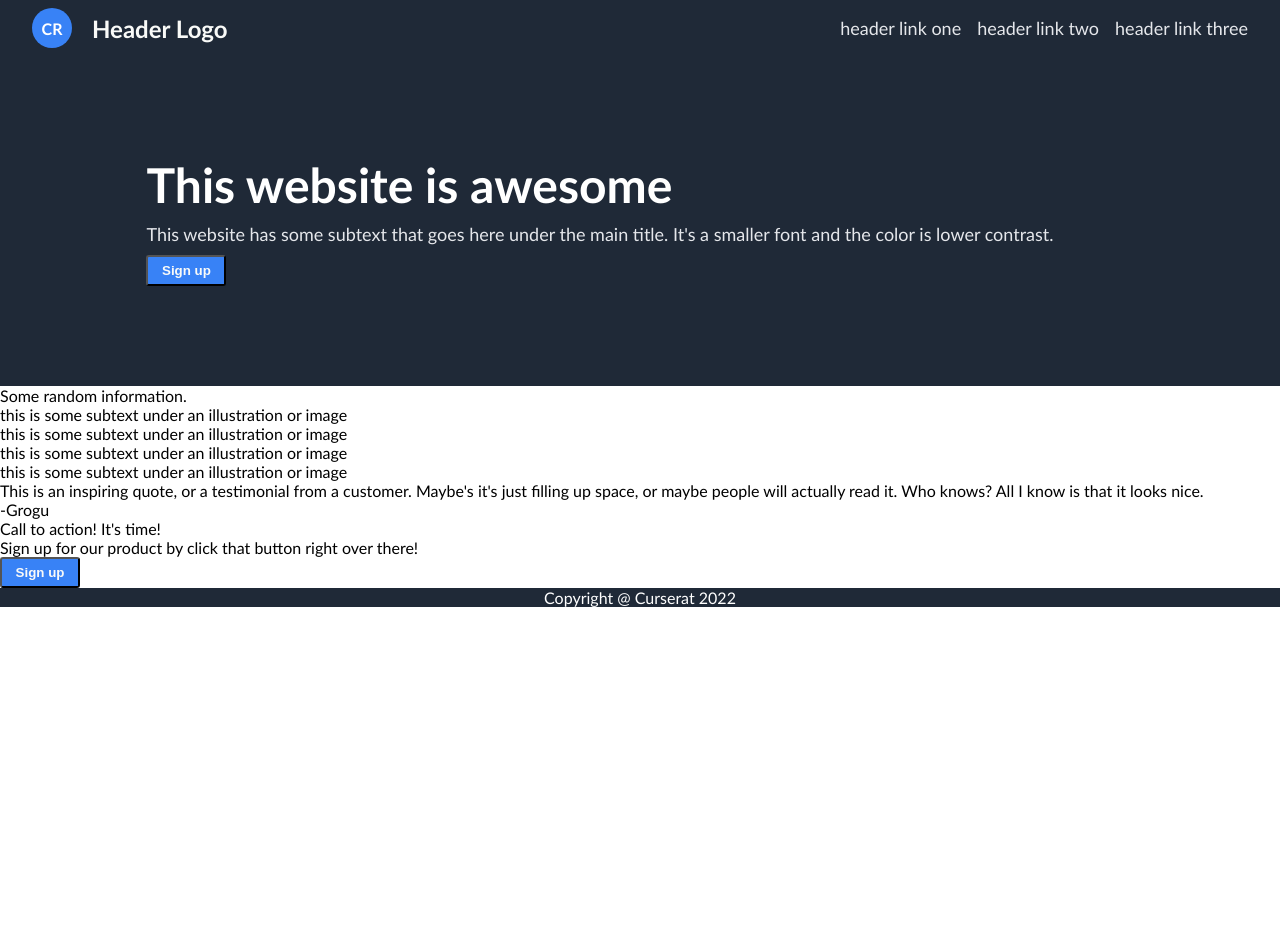
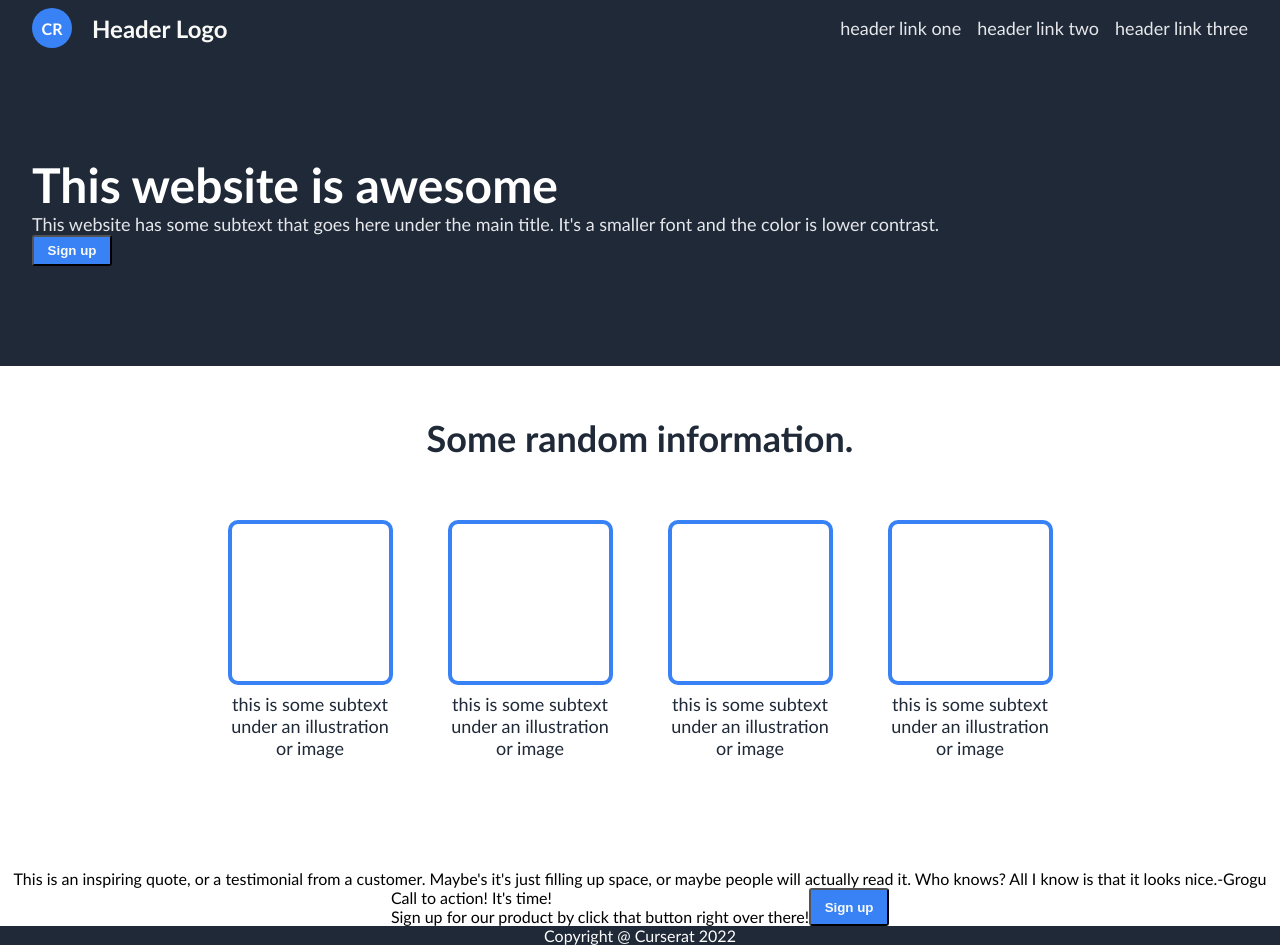
Before and after one commit to curserat/landing-page, a plain HTML site: page index.html in a window 1280 px wide. Before the commit the page ends 800 px from the top, so only its background shows below. Drawn offline with Linux system fonts and the light colour scheme.

Commit message:
Add styled .block2 and correct CSS syntax

```diff
--- a/index.html
+++ b/index.html
@@ -27,6 +27,7 @@
         <div class="block1">
             <div class="container">
                 <div class="content">
+                    <div class="textbox">
                         <div class="maintext">This website is awesome</div>
                         <div class="subtext">This website has some subtext that goes here under the main title. It's a smaller font and the color is lower contrast.</div>
                         <button class="1b">Sign up</button>
@@ -34,9 +35,13 @@
                     <div class="placeholder">this is a placeholder for an image</div>
                 </div>
             </div>
+        </div>
 
         <div class="block2">
+            <div class="container">
+                <div class="content">
                     <div class="maintext">Some random information.</div>
+                    <div class="deck">
                         <div class="card">
                             <div class="placeholder"></div>
                             <div class="subtext">this is some subtext under an illustration or image</div>
@@ -54,19 +59,25 @@
                             <div class="subtext">this is some subtext under an illustration or image</div>
                         </div>
                     </div>
-
+                </div>
+            </div>
+        </div>
         <div class="block3">
+            <div class="container">
                 <div class="quote">This is an inspiring quote, or a testimonial from a customer. Maybe's it's just filling up space, or maybe people will actually read it. Who knows? All I know is that it looks nice.</div>
                 <div class="source">-Grogu</div>
             </div>
+        </div>
 
         <div class="block4">
+            <div class="container">
                 <div class="content">
                     <div class="maintext">Call to action! It's time!</div>
                     <div class="subtext">Sign up for our product by click that button right over there!</div>
                 </div>
                 <button class="2b">Sign up</button>
             </div>
+        </div>
 
         <div class="footer">Copyright @ Curserat 2022 </div>
     </body>
--- a/styles.css
+++ b/styles.css
@@ -3,6 +3,7 @@ body {
     display: flex;
     flex-direction: column;
     margin: 0;
+    padding:0;
 }
 
 .block0,
@@ -10,41 +11,58 @@ body {
 .footer {
     background-color: #1F2937;
     color: white;
-    display:flex;
-    justify-content: center;
+}
+
+.block0,
+.block1,
+.block2,
+.block3,
+.block4,
+.footer {
+    display: flex;
+    justify-content:center;
 }
 
 .block0 .container,
-.block1 .container {
+.block1 .container,
+.block2 .container,
+.block3 .container,
+.block4 .container {
+    display: flex;
+    justify-content: center;
     width: 1280px;
-    margin:auto;
+    margin: auto;
 }
 
-.block0 .container{
+.block0 .container {
     padding: 8px 32px;
 }
 
-.block0 .header{
-    display:flex;
+.block0 .header {
+    display: flex;
     justify-content: space-between;
-    align-items:center;
+    flex:auto;
+    align-items: center;
 }
-.block0 .logo{
-    display:flex;
-    align-items:center;
+
+.block0 .logo {
+    display: flex;
+    align-items: center;
     gap: 20px;
 }
-.block0 .circle{
-    background-color:#3882F6;
+
+.block0 .circle {
+    background-color: #3882F6;
     width: 40px;
     height: 40px;
-    border-radius:50%;
-    font-weight:bold;
-    display:flex;
-    flex:none;
+    border-radius: 50%;
+    font-weight: bold;
+    display: flex;
+    flex: none;
     justify-content: center;
-    align-items:center;
+    align-items: center;
 }
+
 .block0 .title {
     font-size: 24px;
     font-weight: bold;
@@ -72,20 +90,18 @@ button {
     padding: 6px;
 }
 
-.block1 .container{
-    display:flex;
-    justify-content:space-between;
-    justify-content:center;
+.block1 .container {
     padding: 100px 32px;
 }
+.block1 .content{
+    display:flex;
+    flex:auto;
+    justify-content:space-between;
+    gap:100px;
+}
+.block1 .textbox{
 
-.block1 .content {
-    display:flex;
-    flex-direction:column;
-    gap:10px;
-    margin-right:80px;
 }
-
 .block1 .maintext {
     font-size: 48px;
     font-weight: 800;
@@ -98,25 +114,72 @@ a {
 }
 
 .block1 .placeholder {
-    height:250px;
-    width: 550px;
+    height: 280px;
+    width: 600px;
     background-color: grey;
     display: flex;
-    flex:none;
+    flex: none;
     justify-content: center;
     align-items: center;
 }
+
+.block2 .container {
+    padding: 50px 32px 100px 32px;
+}
+.block2 .content{
+    display:flex;
+    flex-direction:column;
+    align-items: center;
+    gap:50px;
+}
+.block2 .maintext {
+    font-size: 36px;
+    font-weight: 800;
+    color: #1F2937;
+    text-align:center;
+}
+.block2 .deck {
+    display: flex;
+    justify-content: center;
+    flex-wrap:wrap;
+    gap: 30px;
+}
+
+.block2 .card {
+    width: 160px;
+    display: flex;
+    flex-direction: column;
+    align-items: center;
+    gap: 8px;
+    margin: 10px 15px;
+}
+
+.block2 .placeholder {
+    height: 157px;
+    width: 157px;
+    border: 4px solid #3882F6;
+    border-radius: 10px;
+}
+
+.block2 .subtext {
+    font-size: 18px;
+    color: #1F2937;
+    text-align: center;
+}
+
 
 @media (max-width: 1350px) {
     .block1 .placeholder {
         display: none;
     }
 }
+
 @media (max-width: 900px) {
     .block0 .title {
         display: none;
     }
 }
+
 @media (max-width: 800px) {
     a {
         display: none;
```
Lines whose indentation alone changed are shown as unchanged.
